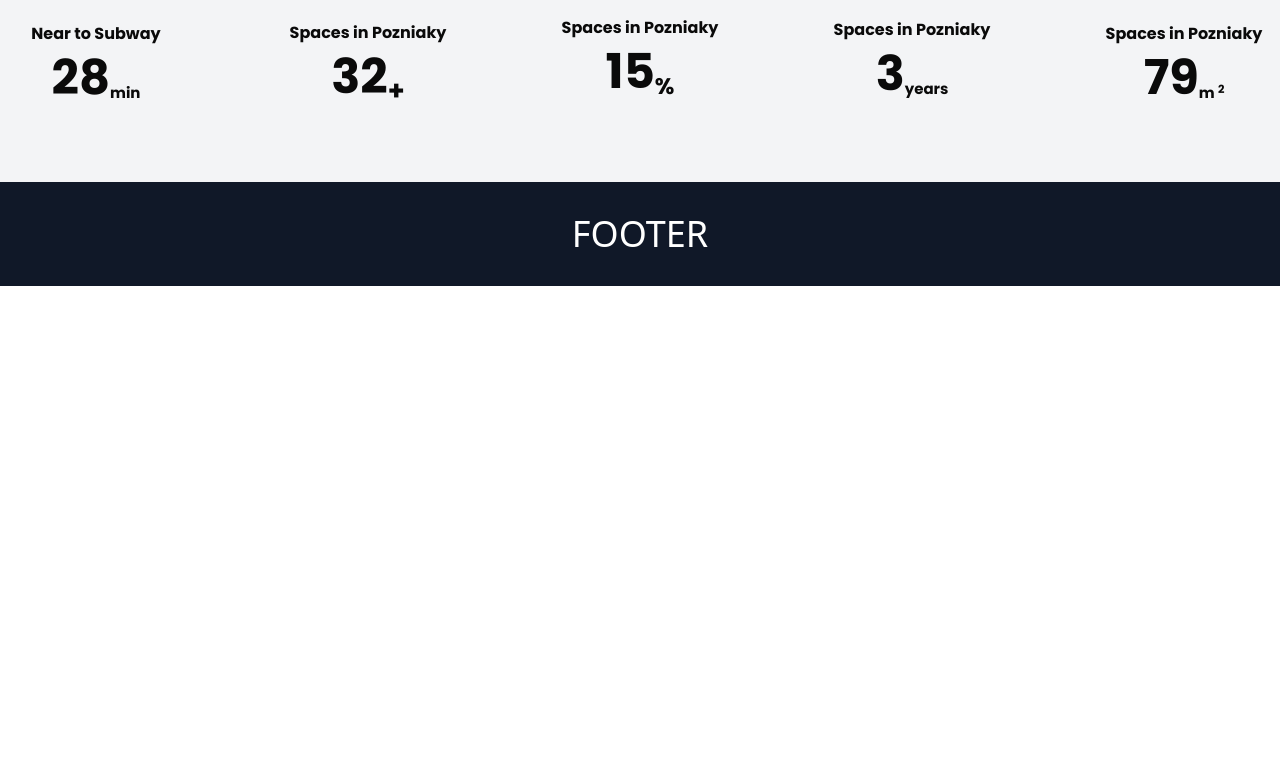
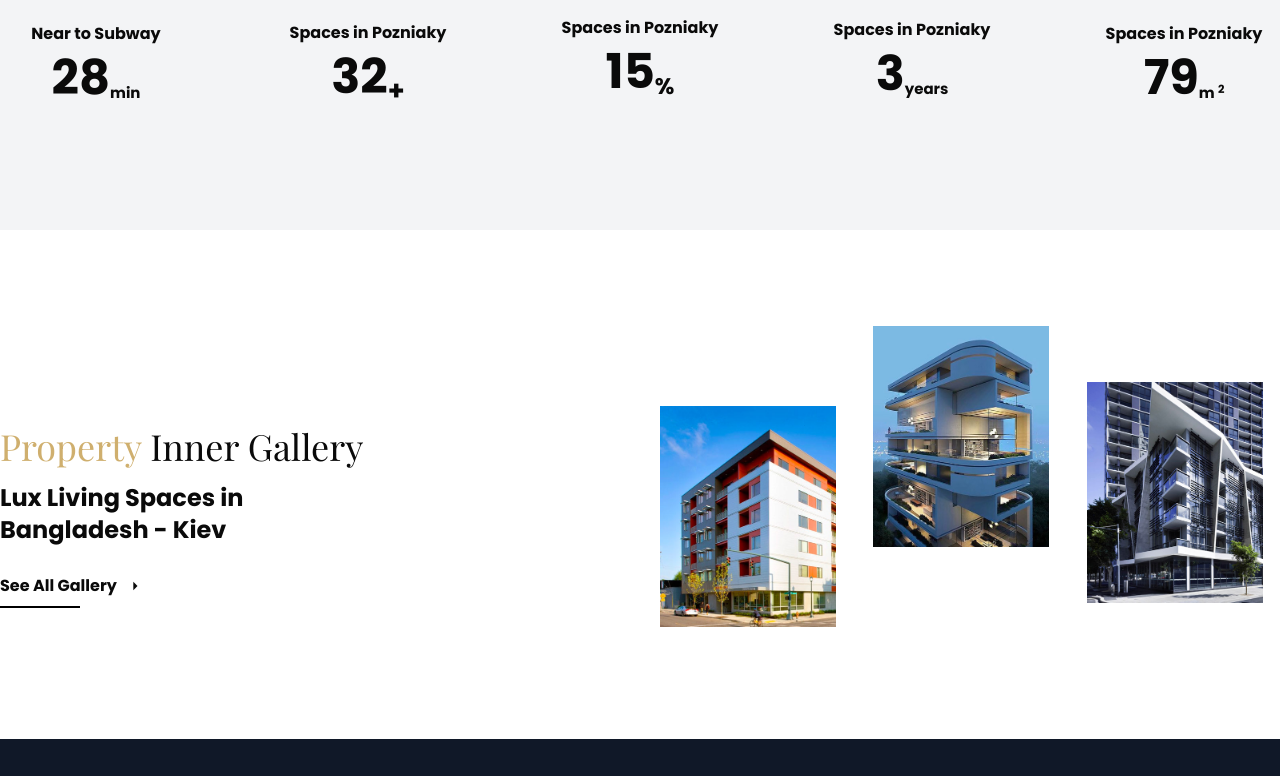
Before and after one commit to tamzid620/Concrare-reservation, a Next.js app: page / in a window 1280 px wide. Shown: the part 2012-2788 px from the top of the page. Before the commit the page ends 2298 px from the top, so only its background shows below. Built offline with nearby package versions, Linux system fonts and the light colour scheme.

Commit message:
our gallery component added

```diff
--- a/src/app/(home-layout)/layout.js
+++ b/src/app/(home-layout)/layout.js
@@ -1,17 +1,34 @@
-
+"use client" ;
+import { useEffect, useState } from "react";
+import HomeLoading from "../Components/HomeLoading/HomeLoading";
 import Footer from "../Components/Shared/UserShared/Footer/Footer";
 import Navbar from "../Components/Shared/UserShared/Navbar/Navbar";
 import "../globals.css";
 
 export default function RootLayout({ children }) {
+
+  const [loading, setLoading] = useState(true);
+  useEffect(() => {
+    const timer = setTimeout(() => {
+      setLoading(false);
+    }, 2000);
+
+    return () => clearTimeout(timer);
+
+  }, []);
+
   return (
     <html lang="en">
-      <body
-        className=""
-      >
-        <Navbar />
-        {children}
-        <Footer />
+      <body className="">
+     {loading ? (
+          <HomeLoading />
+        ) : (
+          <>
+            <Navbar />
+            {children}
+            <Footer />
+          </>
+        )}
       </body>
     </html>
   );
--- a/src/app/(home-layout)/page.js
+++ b/src/app/(home-layout)/page.js
@@ -1,4 +1,5 @@
 import Banner from "../Components/Shared/UserShared/Banner/Banner";
+import OurGallery from "../Components/Shared/UserShared/OurGallery/OurGallery";
 import OurProject from "../Components/Shared/UserShared/OurProject/OurProject";
 import OurProperty from "../Components/Shared/UserShared/OurProperty/OurProperty";
 
@@ -14,6 +15,7 @@
       <Banner />
       <OurProject/>
       <OurProperty/>
+      <OurGallery/>
     </main>
   );
 }
--- /dev/null
+++ b/src/app/Components/HomeLoading/HomeLoading.jsx
@@ -0,0 +1,38 @@
+import React from 'react';
+import textLogo from "@/app/assests/icons/concrare-main-logo(white).png";
+import buildingLogo from "@/app/assests/icons/residential.png";
+import { playfair } from '@/config/fonts';
+import Image from 'next/image';
+
+const HomeLoading = () => {
+
+
+    return (
+        <div className='w-full h-screen bg-[#CFAF6E] text-white flex justify-center items-center'>
+             {/* main icon section  */}
+                          <div className={`${playfair.className} flex items-center gap-1`}>
+                            <p className="">
+                              <Image
+                                src={buildingLogo}
+                                alt="building logo"
+                                className="w-[60px]"
+                              />
+                            </p>
+                            <p className="relative ">
+                              <span>
+                                <Image
+                                  src={textLogo}
+                                  alt="building logo"
+                                  className="relative w-[150px]"
+                                />
+                              </span>
+                              <span className="absolute top-8 ms-2 text-white">
+                                Creative Houses
+                              </span>
+                            </p>
+                          </div>
+        </div>
+    );
+};
+
+export default HomeLoading;
--- /dev/null
+++ b/src/app/Components/Shared/UserShared/OurGallery/OurGallery.jsx
@@ -0,0 +1,52 @@
+import React from "react";
+import Image from "next/image";
+import { MdOutlineArrowRight } from "react-icons/md";
+import appartmentImage1 from "@/app/assests/images/gallery-thumb01.jpg";
+import appartmentImage2 from "@/app/assests/images/gallery-thumb02.jpg";
+import appartmentImage3 from "@/app/assests/images/gallery-thumb03.jpg";
+import { playfair, poppins } from "@/config/fonts";
+
+const OurGallery = () => {
+  return (
+    <div className="pt-44 pb-28 ">
+      <div className="lg:max-w-7xl md:max-w-full sm: max-w-full lg:mx-auto  md:mx-6 sm: mx-4">
+        <div className="grid lg:grid-cols-2 md:grid-cols-1 sm: grid-cols-1 items-center gap-10">
+          <section className={` ${poppins.className} `}>
+            <h1 className={`${playfair.className} text-4xl mb-4 `}>
+              {" "}
+              <span className="text-[#CFAF6E]">Property</span> Inner Gallery
+            </h1>
+            <h2 className="mb-5 font-semibold text-2xl">
+              Lux Living Spaces in <br /> Bangladesh - Kiev
+            </h2>
+            <div className="group">
+              <p className="mt-7 font-bold flex items-center group-hover:text-[#CFAF6E]">
+                See All Gallery
+                <MdOutlineArrowRight size={20} className="ms-2" />
+              </p>
+              <br />
+              <p className="border border-black group-hover:border-[#CFAF6E] -mt-4 w-20 group-hover:w-36 transition-all duration-300 ease-in-out ">
+              </p>
+            </div>
+          </section>
+          <section className="grid md:grid-cols-3 sm: grid-cols-1 gap-5 lg:mt-0 md:mt-24">
+            <Image src={appartmentImage1}
+            alt="appartment photo "
+            className="lg:w-44"
+            />
+            <Image src={appartmentImage2}
+            alt="appartment photo "
+            className="lg:w-44 md:-mt-20"
+            />
+            <Image src={appartmentImage3}
+            alt="appartment photo "
+            className="lg:w-44 md:-mt-6"
+            />
+          </section>
+        </div>
+      </div>
+    </div>
+  );
+};
+
+export default OurGallery;
--- a/src/app/Components/Shared/UserShared/OurProperty/OurProperty.jsx
+++ b/src/app/Components/Shared/UserShared/OurProperty/OurProperty.jsx
@@ -44,7 +44,7 @@
 
 const OurProperty = () => {
   return (
-    <div className="bg-gray-100 pt-32 pb-20 ">
+    <div className="bg-gray-100 py-32 ">
       <div className="lg:max-w-7xl md:max-w-full sm: max-w-full lg:mx-auto  md:mx-6 sm: mx-4">
         <div className={` ${poppins.className} text-center`}>
           <h1 className={`${playfair.className} text-4xl mb-4 `}>
```
